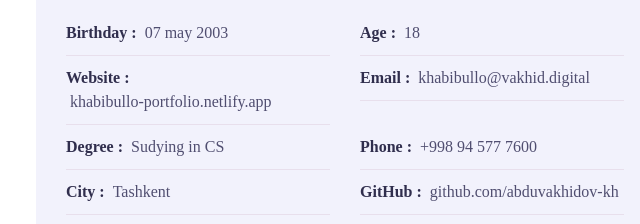
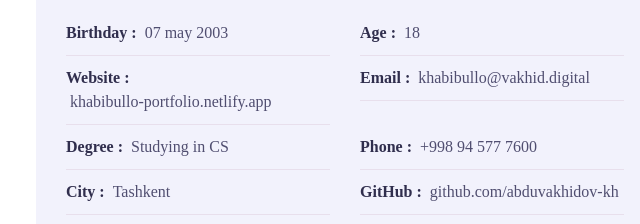
Before and after one commit to abduvakhidov-kh/portfolio, a plain HTML site: page index.html in a window 1280 px wide. Shown: the part 1160-1384 px from the top of the page, 234-874 px from the left. Drawn offline with nearby package versions, Linux system fonts and the light colour scheme; a web font is replaced by a local one.

Commit message:
orthographic correctioon

```diff
--- a/index.html
+++ b/index.html
@@ -88,7 +88,7 @@
                       <p>Email : <span>khabibullo@vakhid.digital</span></p>
                     </div>
                     <div class="info-item padd-15">
-                      <p>Degree : <span> Sudying in CS</span></p>
+                      <p>Degree : <span> Studying in CS</span></p>
                     </div>
                     <div class="info-item padd-15">
                       <p>Phone : <span>+998 94 577 7600</span></p>
```
